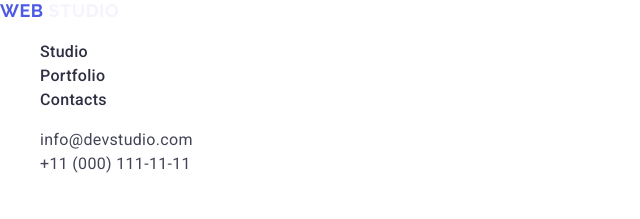
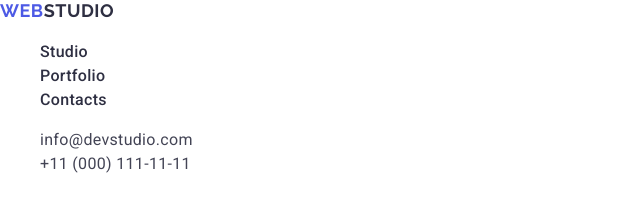
Before and after one commit to Vadaska/goit-markup-hw-02, a plain HTML site: page index.html in a window 1280 px wide. Shown: the top 219 px of the page, 0-640 px from the left. Drawn offline with nearby package versions, Linux system fonts and the light colour scheme.

Commit message:
homework2end2

```diff
--- a/css/styles.css
+++ b/css/styles.css
@@ -52,10 +52,19 @@ ol {
   font-family: "Raleway", sans-serif;
   font-weight: 700;
   font-size: 18px;
-  line-height: 1.16667;
+  line-height: 1.17;
   letter-spacing: 0.03em;
   text-transform: uppercase;
   color: #f4f4fd;
+}
+.logo-part-hed {
+  font-family: "Raleway", sans-serif;
+  font-weight: 700;
+  font-size: 18px;
+  line-height: 1.17;
+  letter-spacing: 0.03em;
+  text-transform: uppercase;
+  color: #2e2f42;
 }
 
 .nav-link {
--- a/index.html
+++ b/index.html
@@ -23,8 +23,8 @@
     <header>
       <nav>
         <a class="logo" href="./index.html"
-          ><span class="logo-part">Web</span>
-          <span class="logo-part2">Studio</span></a
+          ><span class="logo-part">Web</span
+          ><span class="logo-part-hed">Studio</span></a
         >
         <ul>
           <li><a class="nav-link" href="">Studio</a></li>
```
